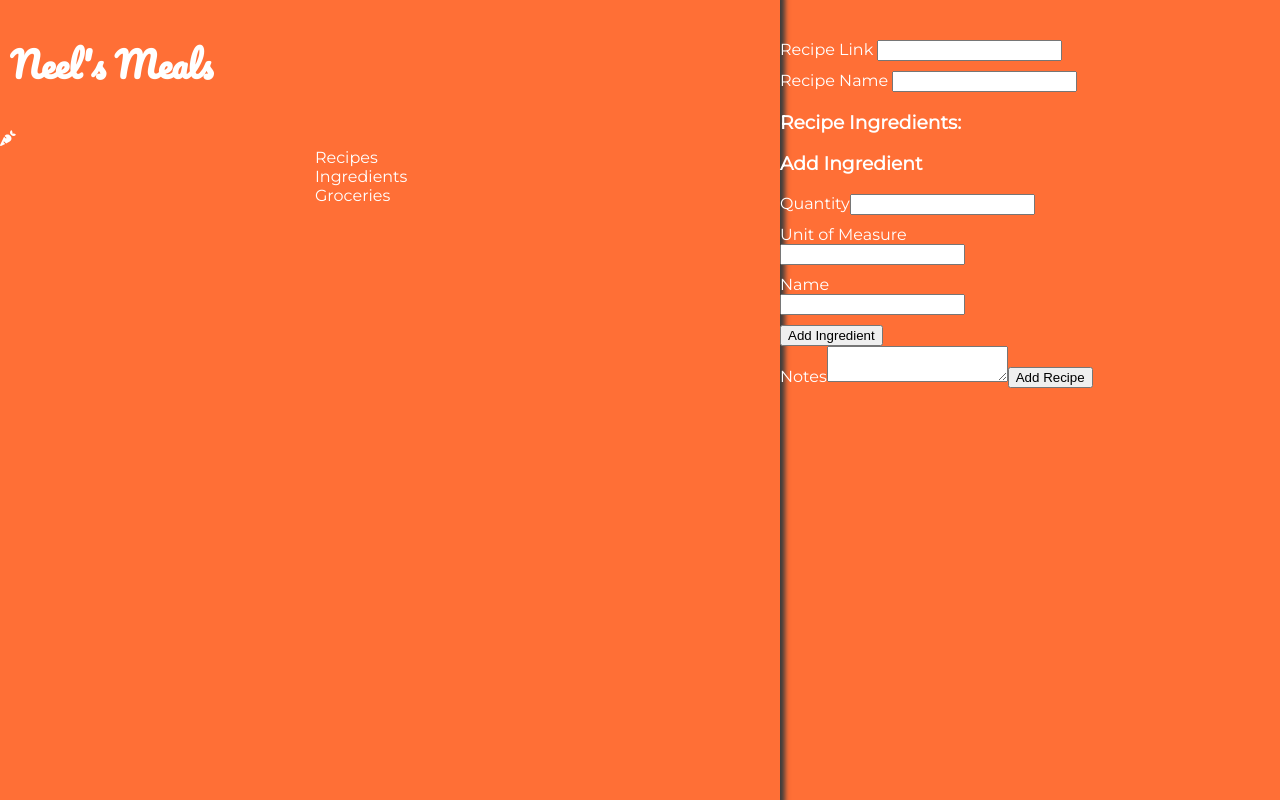
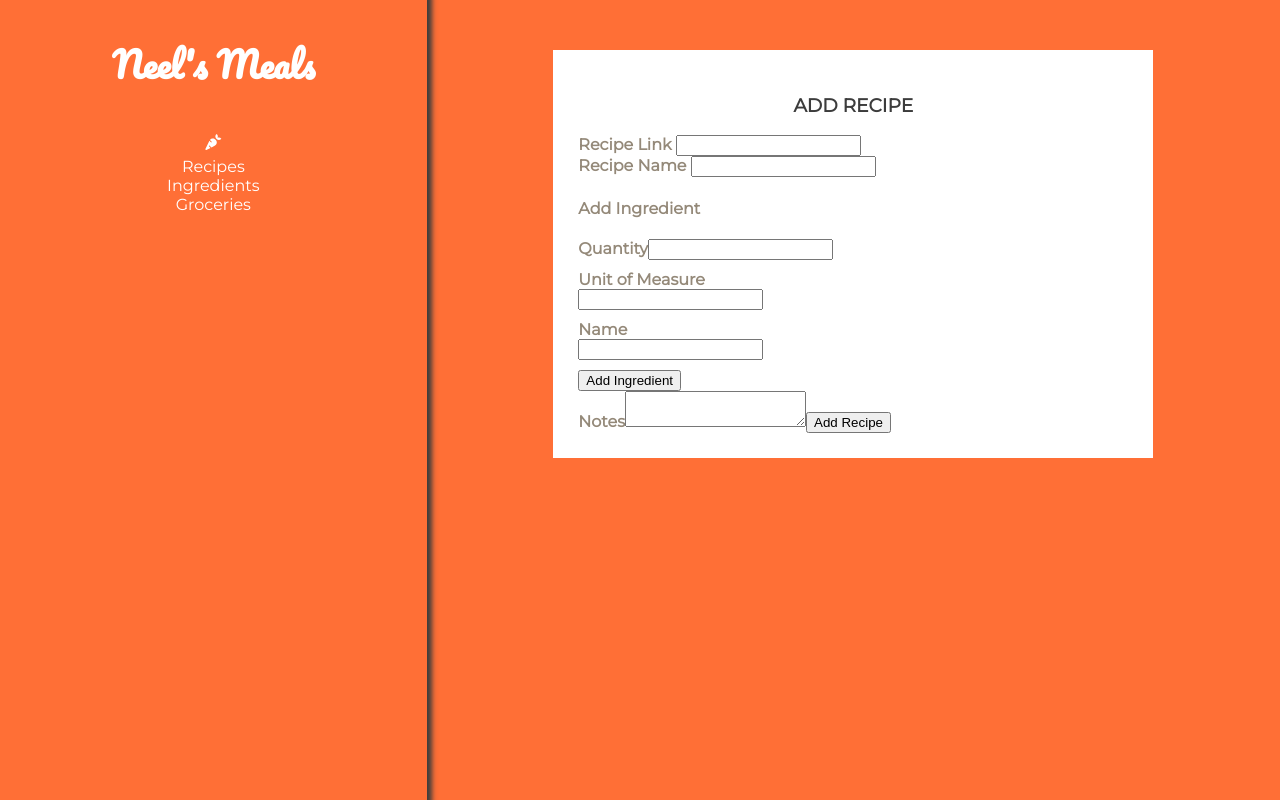
Before and after one commit to nkartha2/the-grocery-list, a React (Create React App) app in the folder app/static/: page /add/recipe in a window 1280 px wide. Built offline with nearby package versions, Linux system fonts and the light colour scheme.

Commit message:
wip recipe form styling

```diff
--- a/app/static/src/IngredientForm.tsx
+++ b/app/static/src/IngredientForm.tsx
@@ -105,7 +105,7 @@ function IngredientForm(props: any): JSX.Element {
 
   return (
     <div>
-      <h3>Add Ingredient</h3>
+      <h4>Add Ingredient</h4>
       <form
         autoComplete="off"
       >
--- a/app/static/src/IngredientToBeAddedList.tsx
+++ b/app/static/src/IngredientToBeAddedList.tsx
@@ -23,7 +23,7 @@ function IngredientsToBeAddedList(props: any): JSX.Element {
 
   return (
     <div>
-      <h3>Recipe Ingredients:</h3>
+      <h4>Recipe Ingredients:</h4>
       <ul>
         {items}
       </ul>
--- a/app/static/src/MainNav.tsx
+++ b/app/static/src/MainNav.tsx
@@ -6,7 +6,7 @@ function MainNav() {
   return (
     <div className="main-nav">
       <h1>Neel's Meals</h1>
-      <FontAwesomeIcon icon={faCarrot} />
+      <FontAwesomeIcon style={{width: "100%", margin: "5px auto"}} icon={faCarrot} />
       <div className="menu">
         <a>Recipes </a>
         <a>Ingredients </a>
--- a/app/static/src/RecipeForm.tsx
+++ b/app/static/src/RecipeForm.tsx
@@ -5,6 +5,7 @@ import axiosClient from "./axiosClient";
 import { RecipeState } from "./store/recipe_types";
 import { AppState } from './store/index';
 import { connect } from 'react-redux';
+import "./styles/_recipe_form.scss";
 
 
 function RecipeForm(props: RecipeState): JSX.Element {
@@ -37,8 +38,10 @@ function RecipeForm(props: RecipeState): JSX.Element {
   }
 
   return (
-    <div style={{width: "500px", margin: "30px auto"}}>
-      <div style={{display: "block", margin: "10px 0px"}}>
+    <div className="admin">
+      <div className="admin-form">
+        <h3>Add Recipe</h3>
+        <div>
           <label>Recipe Link </label>
           <input
             type="url"
@@ -46,7 +49,7 @@ function RecipeForm(props: RecipeState): JSX.Element {
             onChange={(e) => handleLinkChange(e)}
           />
         </div>
-      <div style={{display: "block", margin: "10px 0px"}}>
+        <div>
           <label>Recipe Name </label>
           <input
             type="text"
@@ -54,11 +57,12 @@ function RecipeForm(props: RecipeState): JSX.Element {
             onChange={(e) => handleNameChange(e)}
           />
         </div>
-      <IngredientToBeAddedList/>
+        {props.ingredients.length > 0 && <IngredientToBeAddedList/>}
         <IngredientForm />
         <label>Notes</label>
         <textarea name="notes" />
         <button onClick={() => submitRecipe()}>Add Recipe</button>
+      </div>
     </div>
   );
 }
--- a/app/static/src/styles/_base.scss
+++ b/app/static/src/styles/_base.scss
@@ -13,9 +13,7 @@
   box-shadow: 0px 0px 5px 5px $shadow;
   flex: 1;
   align-self: stretch;
-  a {
-    display: block;
-  }
+  text-align: center;
   h1 {
     font-size: 35px;
     padding: 10px;
@@ -24,5 +22,8 @@
   .menu {
     width: 150px;
     margin: 0 auto;
+    a {
+      display: block;
+    }
   }
 }
--- a/app/static/src/styles/_consts.scss
+++ b/app/static/src/styles/_consts.scss
@@ -5,3 +5,4 @@ $appleSauceGreen: #DDE435;
 $sweetMeatGreen: #EEFABC;
 $lightWhite: #efefef;
 $shadow: #3c3c3c;
+$ammo: #948979;
--- /dev/null
+++ b/app/static/src/styles/_recipe_form.scss
@@ -0,0 +1,22 @@
+@import './_consts';
+
+.admin {
+  flex: 2;
+  h3 {
+    font-weight: 700;
+    color: $shadow;
+    text-align: center;
+    text-transform: uppercase;
+  }
+}
+
+.admin-form {
+  color: $ammo;
+  width: 550px;
+  margin: 50px auto;
+  background-color: #fff;
+  padding: 25px;
+  label {
+    font-weight: 600;
+  }
+}
```
Lines whose indentation alone changed are shown as unchanged.
